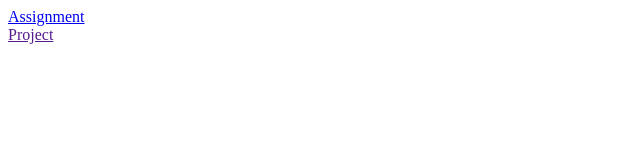
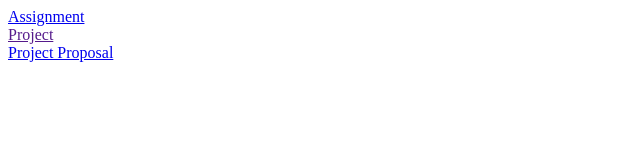
Before and after one commit to ravitejasomisetty/WebDevSpring2016, a website: page public/index.html in a window 1280 px wide. Shown: the whole page, without its empty margins (0-640 px from the left). Drawn offline with Linux system fonts and the light colour scheme.

Commit message:
Included project proposal link in index

```diff
--- a/public/index.html
+++ b/public/index.html
@@ -8,5 +8,7 @@
 <a href="assignment/index.html">Assignment</a>
 <br />
 <a href="">Project</a>
+<br />
+<a href="https://docs.google.com/document/d/11tXZmSqsDhJu2nN8UOxl6CY8U3Oib81pwOMU-D4pXxQ/edit">Project Proposal</a>
 </body>
 </html>
```
